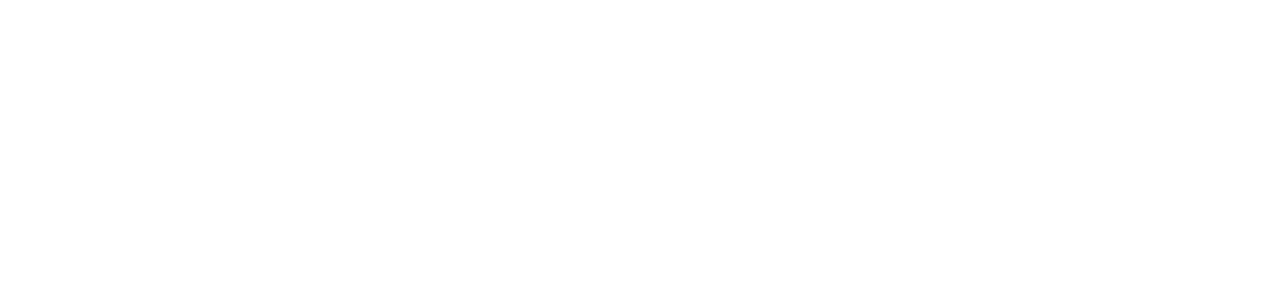
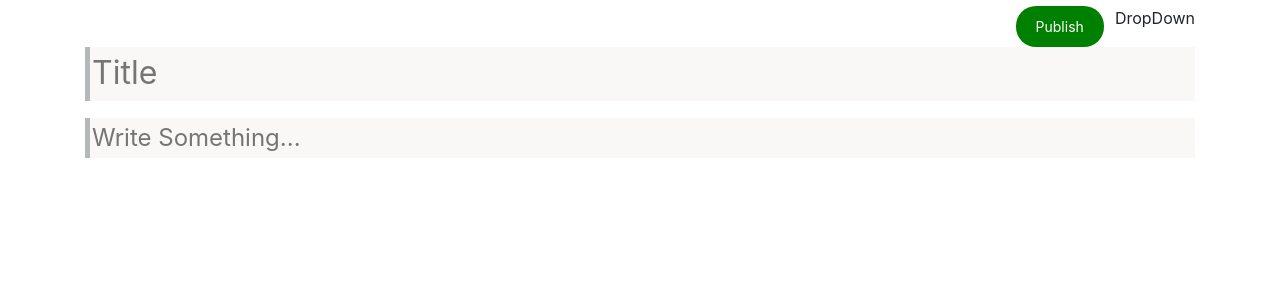
Before and after one commit to p4arth/BlogLite, a Vue app in the folder frontend/: page /1/publish in a window 1280 px wide. Shown: the top 300 px of the page. Built offline with nearby package versions, Linux system fonts and the light colour scheme.

Commit message:
added text and content area

```diff
--- a/frontend/src/components/HomeNav.vue
+++ b/frontend/src/components/HomeNav.vue
@@ -6,7 +6,7 @@
       </div>
       <div class = "menu-container">
         <!-- <div class="menu-item"><a href="#">About</a></div> -->
-        <div class="menu-item"><a href="#">Publish</a></div>
+        <div class="menu-item"><a href="./publish">Publish</a></div>
         <div class="menu-item"><a href="#">Notifications</a></div>
         <!-- <div id = "corner-item" class="menu-item"><a href="#">ProPic</a></div> -->
         <DropDown :title="`ProPic`" :items="dropdownItems" />
--- a/frontend/src/components/NavBar.vue
+++ b/frontend/src/components/NavBar.vue
@@ -160,7 +160,7 @@
 }
 </script>
 
-<style >
+<style scoped>
 img {
     height: 30%;
     width: 30%
--- /dev/null
+++ b/frontend/src/components/PublishArea.vue
@@ -0,0 +1,100 @@
+<template>
+<div>
+    <div class = "container">
+        <div class = "publish-bar">
+            <div style = "float: right;
+                          padding-left: 1%;">
+                DropDown
+            </div>
+            <div style = "float:right;padding-left: 1%;">
+                <button>
+                    Publish
+                </button>
+            </div>
+
+        </div>
+        <textarea id = "title" placeholder="Title"></textarea>
+        <textarea id = "content" placeholder="Write Something..."></textarea>
+    </div>
+</div>
+</template>
+
+<script>
+export default {
+    name: "PublishArea",
+    mounted() {
+        const textArea = document.getElementById('title');
+        textArea.addEventListener('input', function() {
+            if(this.scrollHeight !== 54){
+                this.style.height = 'auto';
+                this.style.height = this.scrollHeight + 'px';
+            }
+            if(textArea.value.trim() === ""){
+                this.style.height = "54px";
+            }
+        });
+
+        const contentArea = document.getElementById('content');
+        contentArea.addEventListener('input', function() {
+            console.log(this.scrollHeight);
+            if(this.scrollHeight !== 40){
+                this.style.height = 'auto';
+                this.style.height = this.scrollHeight + 'px';
+            }
+            if(contentArea.value.trim() === ""){
+                this.style.height = "40px";
+            }
+        });
+    }
+
+}
+</script>
+
+<style scoped>
+.container{
+    margin-top: 0.5%;
+}
+button {
+  background-color: green;
+  color: white;
+  border: none;
+  border-radius: 20px;
+  padding: 10px 20px;
+  font-size: 14px;
+}
+
+
+/* .publish-bar{
+    float:right;
+} */
+#title{
+    resize: none;
+    overflow: hidden;
+    background-color: rgb(250, 247, 247);
+    border-top: none;
+    border-bottom: none;
+    border-right: none;
+    border-left: 5px solid rgb(181, 184, 184);
+    width: 100%;
+    height: 54px;
+    outline: none;
+    font-size: xx-large;
+    margin-bottom: 1%;
+}
+#content{
+    resize: none;
+    overflow: hidden;
+    background-color: rgb(250, 247, 247);
+    border-top: none;
+    border-bottom: none;
+    border-right: none;
+    border-left: 5px solid rgb(181, 184, 184);
+    width: 100%;
+    height: 40px;
+    outline: none;
+    font-size: x-large;
+}
+#title:focus, #content:focus{
+    background-color: rgb(214, 219, 219);
+}
+</style>
--- a/frontend/src/router/routes.js
+++ b/frontend/src/router/routes.js
@@ -4,9 +4,7 @@
 import MyBlogs from "../components/user_blogs/MyBlogs.vue";
 import FrontPage from "../components/FrontPage.vue"
 import UserProfile from "../components/UserProfile.vue";
-// import AuthViews from "../components/auth_comps/AuthViews.vue"
-// import App from "../App.vue";
-// import base from "../components/navbar.vue";
+import PublishArea from "../components/PublishArea.vue";
 Vue.use(VueRouter);
 
 export default new VueRouter({
@@ -41,6 +39,11 @@
             path: "/",
             name: "LandingPage",
             component: FrontPage
+        },
+        {
+            path: "/:username/publish",
+            name: "Publish",
+            component: PublishArea
         }
     ],
 })
--- a/frontend/vue.config.js
+++ b/frontend/vue.config.js
@@ -1,4 +1,4 @@
 // const { defineConfig } = require('@vue/cli-service')
-module.exports = defineConfig({
-  vue: 'Vue',
-})
+// module.exports = defineConfig({
+//   vue: 'Vue',
+// })
```
